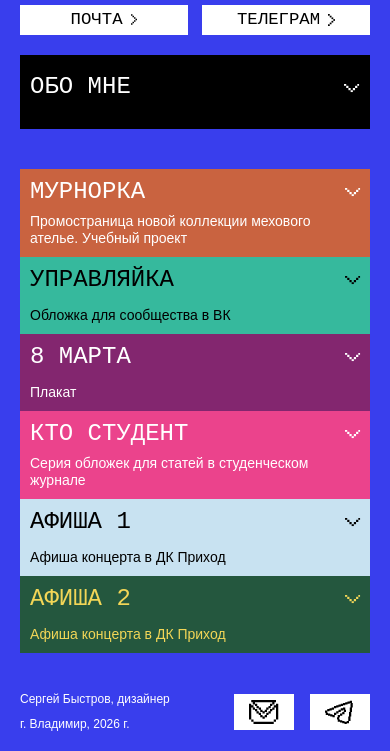
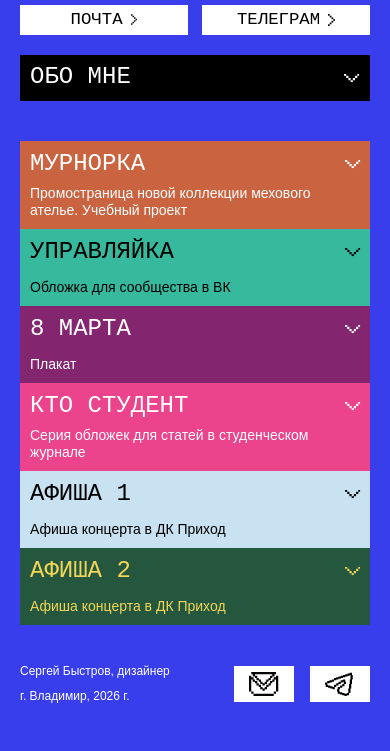
Before and after one commit to pumber33/portfolio, a plain HTML site: page index.html in a window 390 px wide. Shown: the part 226-977 px from the top of the page. After the commit the page ends 949 px from the top, so only its background shows below. Drawn offline with Linux system fonts and the light colour scheme; a web font is replaced by a local one.

Commit message:
Add files via upload

```diff
--- a/style.css
+++ b/style.css
@@ -287,23 +287,20 @@ h1, h2, p { margin: 0; }
   }
   .contact-button .arrow-small { width: 6.86px; height: 12px; }
 
-  /* Обо мне: закрытая шапка 74px, открытая — 46px. */
+  /* Обо мне */
   .about.flip-card {
-    display: grid; grid-template-rows: 74px 0fr;
+    display: grid; grid-template-rows: 46px 0fr;
     width: 100%; height: auto; perspective: none; background: #000;
     transition: grid-template-rows .24s ease;
   }
   .about.flip-card.is-open { grid-template-rows: 46px 1fr; }
   .about-toggle {
     display: flex; align-items: center; justify-content: space-between;
-    width: 100%; height: 100%; padding: 0 14px 8px 10px;
+    width: 100%; height: 46px; padding: 0 14px 0 10px;
     border: 0; background: #000; color: #fff;
     font-family: 'Tiny5',monospace; font-size: 24px; font-weight: 400;
     line-height: 1.1; text-transform: uppercase; text-align: left; cursor: pointer;
   }
-  /* Заголовок и стрелка закрытой плашки на 4px выше центра.
-     При раскрытии возвращаем вертикальное центрирование шапки. */
-  .about.is-open .about-toggle { padding-bottom: 0; }
   .about-toggle .about-toggle-arrow {
     width: 9px; height: 16px; transform: rotate(90deg);
     transform-origin: center; transition: transform .22s ease;
```
